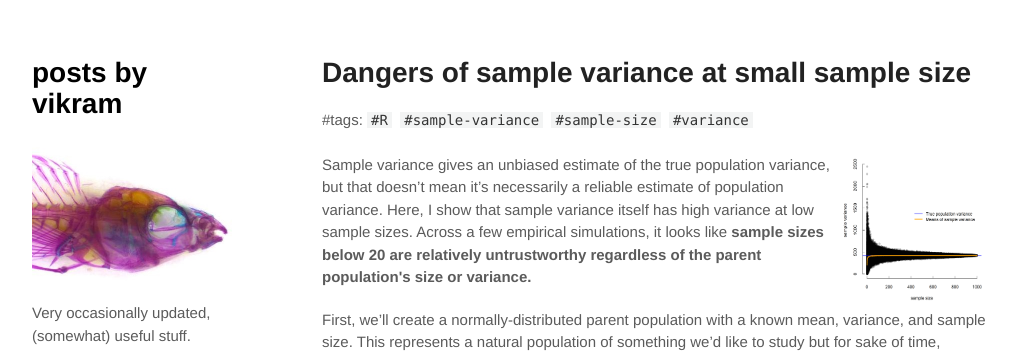
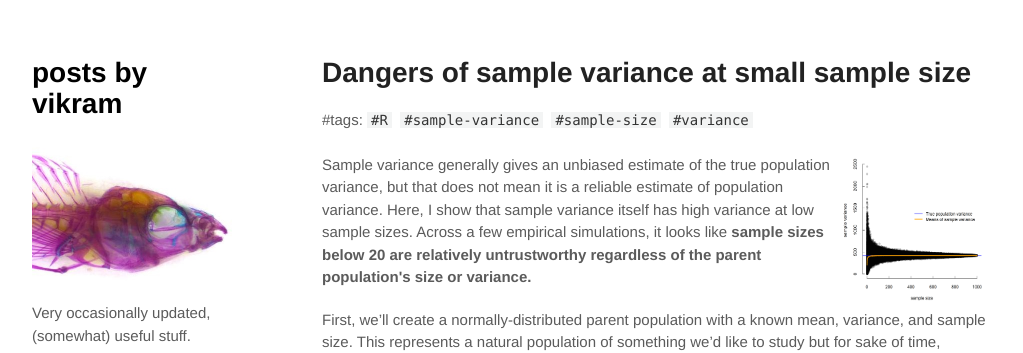
Before and after one commit to vbaliga/vbaliga.github.io, a Jekyll site: the page built from _posts/2019-05-07-dangers-sample-variance-small-sample-size.md, in a window 1280 px wide and 900 px high. Shown: the top 353 px of the window, without its empty margins (128-1151 px from the left). Built offline with Jekyll 4.4.1, drawn with Linux system fonts in a browser that asks for light colours; a script that is not in the unit is left out.

Commit message:
Update 2019-05-07-dangers-sample-variance-small-sample-size.md

```diff
--- a/_posts/2019-05-07-dangers-sample-variance-small-sample-size.md
+++ b/_posts/2019-05-07-dangers-sample-variance-small-sample-size.md
@@ -5,7 +5,7 @@ title: Dangers of sample variance at small sample size
 ---
 <p>
 <img src="https://github.com/vbaliga/vbaliga.github.io/raw/master/images/2019-05-07/sample_variance_vs_sample_size.png" alt="variance" style="float:right;width:150px;height:150px;">
-Sample variance gives an unbiased estimate of the true population variance, but that doesn’t mean it’s necessarily a reliable estimate of population variance. Here, I show that sample variance itself has high variance at low sample sizes. Across a few empirical simulations, it looks like <b>sample sizes below 20 are relatively untrustworthy regardless of the parent population's size or variance.</b>
+Sample variance generally gives an unbiased estimate of the true population variance, but that does not mean it is a reliable estimate of population variance. Here, I show that sample variance itself has high variance at low sample sizes. Across a few empirical simulations, it looks like <b>sample sizes below 20 are relatively untrustworthy regardless of the parent population's size or variance.</b>
 </p>
 <!---more--->
 
```
